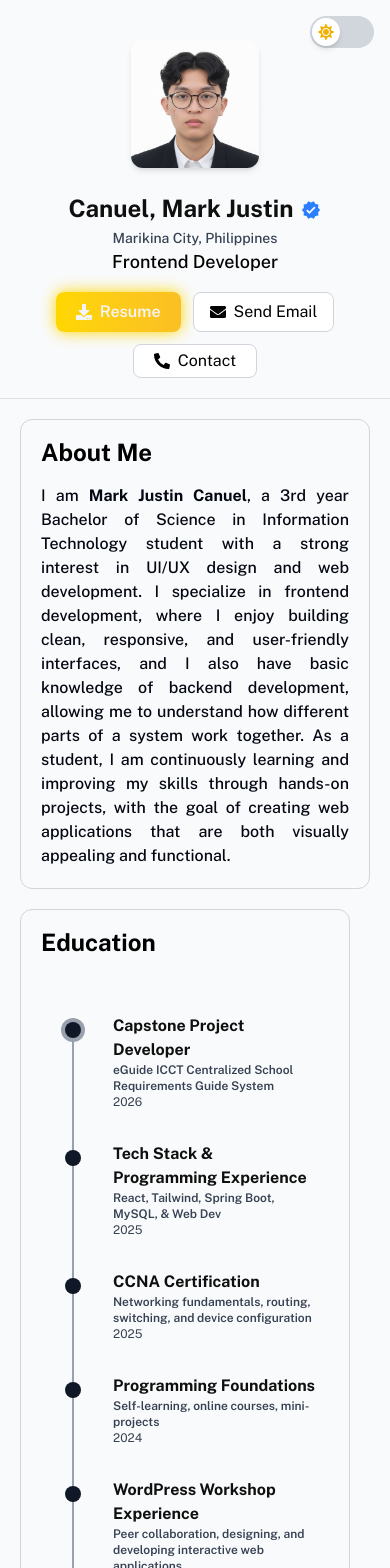
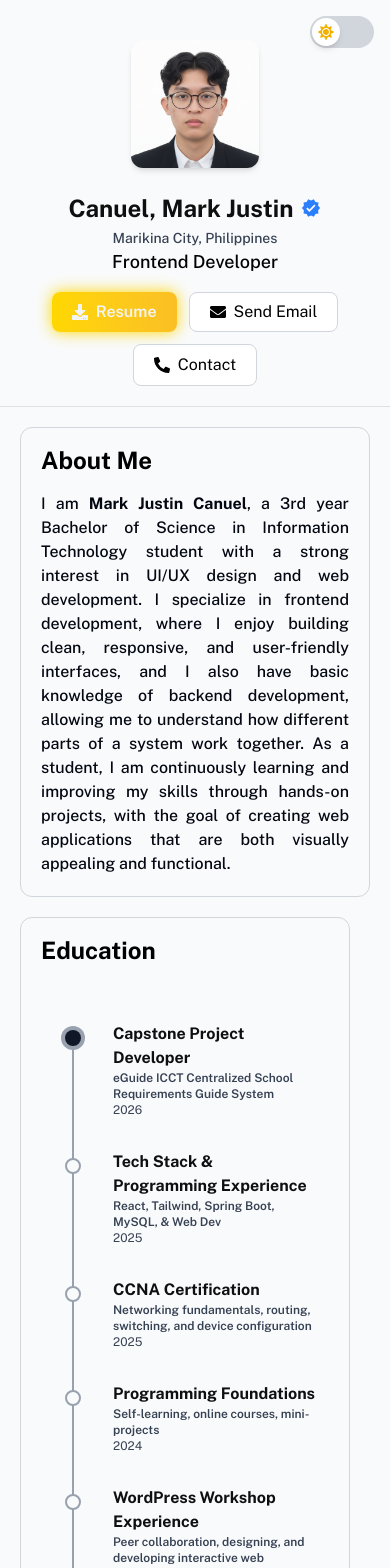
Before and after one commit to Marky23svg/Mark-Portfolio, a React (Vite) app: page / in a window 390 px wide. Shown: the top 1568 px of the page. Built offline with nearby package versions, Linux system fonts and the light colour scheme.

Commit message:
updated responsive

```diff
--- a/src/Content.jsx
+++ b/src/Content.jsx
@@ -58,7 +58,7 @@ function Content() {
                     <div className="relative flex mb-8">
                         {/* dot */}
                         <div className="absolute left-5 top-2">
-                            <div className="h-4 w-4 bg-gray-900 dark:bg-gray-100 shadow-black rounded-full pt-1 -translate-x-1/2">
+                            <div className="h-4 w-4 bg-gray-50 dark:bg-black hover:bg-black dark:hover:bg-white border border-gray-400 border-2 shadow-black rounded-full cursor-pointer pt-1 -translate-x-1/2">
                             </div>
 
                         </div>
@@ -74,7 +74,7 @@ function Content() {
                     <div className="relative flex mb-8">
                         {/* dot */}
                         <div className="absolute left-5 top-2">
-                            <div className="h-4 w-4 bg-gray-900 dark:bg-gray-100 shadow-black rounded-full pt-1 -translate-x-1/2">
+                            <div className="h-4 w-4 bg-gray-50 dark:bg-black hover:bg-black dark:hover:bg-white border border-gray-400 border-2 shadow-black rounded-full cursor-pointer pt-1 -translate-x-1/2">
                             </div>
 
                         </div>
@@ -90,7 +90,7 @@ function Content() {
                     <div className="relative flex mb-8">
                         {/* dot */}
                         <div className="absolute left-5 top-2">
-                            <div className="h-4 w-4 bg-gray-900 dark:bg-gray-100 shadow-black rounded-full pt-1 -translate-x-1/2">
+                            <div className="h-4 w-4 bg-gray-50 dark:bg-black hover:bg-black dark:hover:bg-white border border-gray-400 border-2 shadow-black rounded-full cursor-pointer pt-1 -translate-x-1/2">
                             </div>
 
                         </div>
@@ -106,7 +106,7 @@ function Content() {
                     <div className="relative flex mb-8">
                         {/* dot */}
                         <div className="absolute left-5 top-2">
-                            <div className="h-4 w-4 bg-gray-900 dark:bg-gray-100 shadow-black rounded-full pt-1 -translate-x-1/2">
+                            <div className="h-4 w-4 bg-gray-50 dark:bg-black hover:bg-black dark:hover:bg-white border border-gray-400 border-2 shadow-black rounded-full cursor-pointer pt-1 -translate-x-1/2">
                             </div>
 
                         </div>
@@ -122,7 +122,7 @@ function Content() {
                     <div className="relative flex mb-8">
                         {/* dot */}
                         <div className="absolute left-5 top-2">
-                            <div className="h-4 w-4 bg-gray-900 dark:bg-gray-100 shadow-black rounded-full pt-1 -translate-x-1/2">
+                            <div className="h-4 w-4 bg-gray-50 dark:bg-black hover:bg-black dark:hover:bg-white border border-gray-400 border-2 shadow-black rounded-full cursor-pointer pt-1 -translate-x-1/2">
                             </div>
 
                         </div>
@@ -209,7 +209,7 @@ function Content() {
 
             </div>
             <div className="bg-gray-50 dark:bg-black rounded-xl border border-gray-300 dark:border-gray-600 min-h-[50px] col-span-2">
-                <h1 className="text-black dark:text-white text-2xl text-center font-bold px-8 p-5">Do What You Love, Love What You Do</h1>
+                <h1 className="text-black dark:text-white text-2xl text-center font-bold px-8 p-5">Do what you Love, Love what you Do</h1>
             </div>
             <div className="bg-gray-50 dark:bg-black rounded-xl border border-gray-300 dark:border-gray-600 shadow-black/20 min-h-[50px] col-span-1 sm:col-span-3 sm:pb-10 pb-10">
                 <h1 className="text-black dark:text-white text-2xl font-bold px-5 p-4">Certifications</h1>
--- a/src/Header.jsx
+++ b/src/Header.jsx
@@ -31,7 +31,7 @@ function Header() {
           <h2 className="text-2xl sm:text-4xl font-bold">
             Canuel, Mark Justin
           </h2>
-          <MdVerified className="h-5 w-5 sm:h-6 sm:w-6 mt-1 text-blue-500" />
+          <MdVerified className="h-5 w-5 sm:h-6 sm:w-6 mt- text-blue-500" />
           </div>
           <h2 className="text-sm sm:text-lg font-medium mt-1 text-gray-700 dark:text-gray-400">
             Marikina City, Philippines
@@ -43,7 +43,7 @@ function Header() {
 
           {/* Buttons */}
 
-          <div className="flex flex-wrap justify-center sm:justify-start gap-3 mt-4">
+          <div className="flex flex-wrap justify-center sm:justify-start gap-3 mt-4 sm">
             <a href="/Mark_resume.pdf" download="MARK_JUSTIN_CANUEL_Resume.pdf">
               <button className="group px-5 py-2 bg-gradient-to-r from-[#FFD700] to-[#FBBF24]
       text-gray-100 font-semibold rounded-lg flex items-center gap-2 cursor-pointer
@@ -57,8 +57,8 @@ function Header() {
 
             <button
               onClick={() => window.scrollTo({ top: document.body.scrollHeight, behavior: "smooth" })}
-              className="group px-4 py-1 bg-white border dark:bg-black dark:text-white dark:border-gray-600 border-gray-300 text-black rounded-lg
-              hover:text-black transition duration-300 flex items-center gap-2 cursor-pointer">
+              className="group px-5 py-1 bg-white border dark:bg-black dark:text-white dark:border-gray-600 border-gray-300 text-black rounded-lg
+              hover:text-black dark:hover:text-white transition duration-300 flex items-center gap-2 cursor-pointer">
               <FaEnvelope className="group-hover:translate-y-1 transition-transform" />
               Send Email
             </button>
@@ -66,8 +66,8 @@ function Header() {
 
             <button
               onClick={() => window.scrollTo({ top: document.body.scrollHeight, behavior: "smooth" })}
-              className="group px-5 py-1 bg-white border dark:bg-black dark:text-white dark:border-gray-600 border-gray-300 text-black rounded-lg
-              hover:text-black transition duration-300 flex items-center gap-2 cursor-pointer">
+              className="group px-5 py-2 bg-white border dark:bg-black dark:text-white dark:border-gray-600 border-gray-300 text-black rounded-lg
+              hover:text-black dark:hover:text-white transition duration-300 flex items-center gap-2 cursor-pointer sm:py-1">
               <FaPhoneAlt className="group-hover:translate-y-1 transition-transform" />
               Contact
             </button>
```
